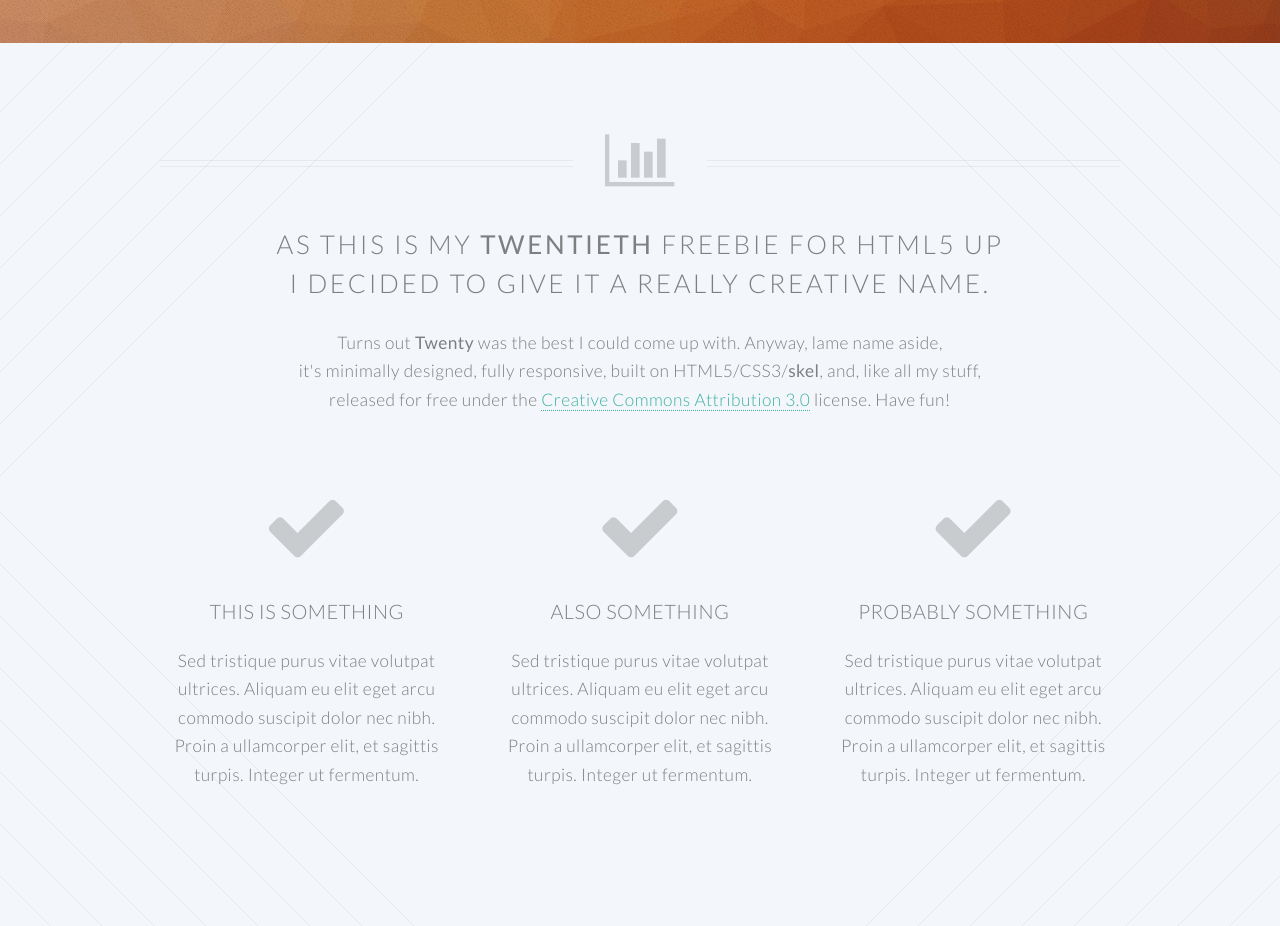
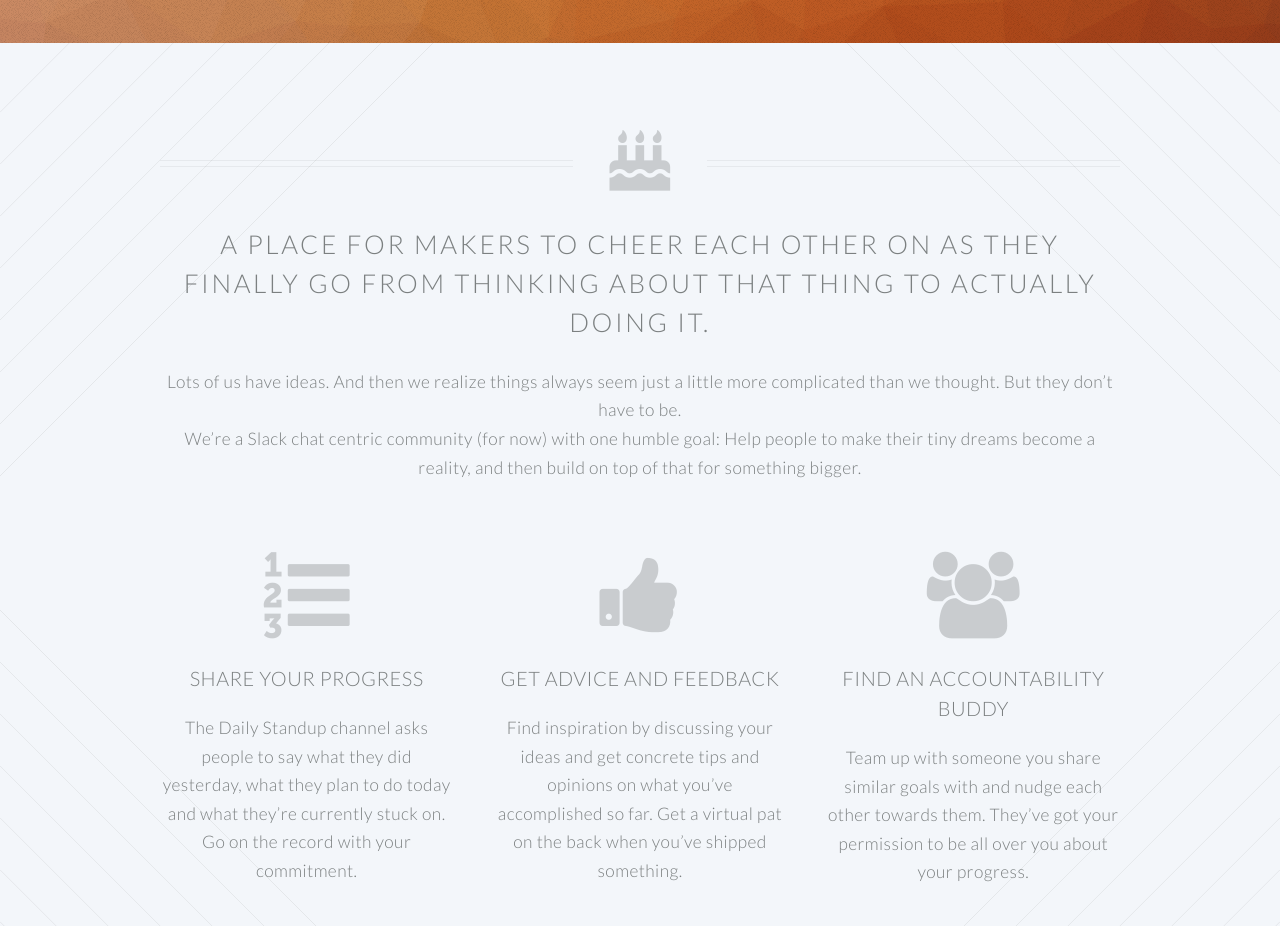
Before and after one commit to gitter-badger/smallmoves.club, a website: page index.html in a window 1280 px wide. Shown: the part 500-1426 px from the top of the page. Drawn offline with Linux system fonts and the light colour scheme.

Commit message:
First draft of landing page copy

```diff
--- a/index.html
+++ b/index.html
@@ -34,7 +34,7 @@
 				<h1 id="logo"><a href="/">Small Moves Club</a></h1>
 				<nav id="nav">
 					<ul>
-						<li class="current"><a href="#">About</a></li>
+						<li class="current"><a href="#main">About</a></li>
 						<li><a href="https://smallmoves.typeform.com/to/IqHTod" class="button special">Join For Free</a></li>
 					</ul>
 				</nav>
@@ -54,7 +54,7 @@
 					<header>
 						<h2>Small Moves Club</h2>
 					</header>
-					<p>A community to <strong>celebrate little victories</strong>.</p>
+					<p>A motivational community to <strong>celebrate little victories</strong>.</p>
 					<footer>
 						<ul class="buttons vertical">
 							<li><a href="#main" class="button fit scrolly">Tell Me More</a></li>
@@ -69,16 +69,11 @@
 			<article id="main">
 
 				<header class="special container">
-					<span class="icon fa-bar-chart-o"></span>
-					<h2>As this is my <strong>twentieth</strong> freebie for HTML5 UP
+					<span class="icon fa-birthday-cake"></span>
+					<h2>A place for makers to cheer each other on as they finally go from thinking about that thing to actually doing it.</h2>
+					<p>Lots of us have ideas. And then we realize things always seem just a little more complicated than we thought. But they don’t have to be.
 					<br />
-					I decided to give it a really creative name.</h2>
-					<p>Turns out <strong>Twenty</strong> was the best I could come up with. Anyway, lame name aside,
-					<br />
-					it's minimally designed, fully responsive, built on HTML5/CSS3/<strong>skel</strong>,
-					and, like all my stuff,
-					<br />
-					released for free under the <a href="http://html5up.net/license">Creative Commons Attribution 3.0</a> license. Have fun!</p>
+					We’re a Slack chat centric community (for now) with one humble goal: Help people to make their tiny dreams become a reality, and then build on top of that for something bigger.</p>
 				</header>
 
 				<!-- Two -->
@@ -87,33 +82,33 @@
 							<div class="4u 12u(narrower)">
 
 								<section>
-									<span class="icon featured fa-check"></span>
+									<span class="icon featured fa-list-ol"></span>
 									<header>
-										<h3>This is Something</h3>
+										<h3>Share your progress</h3>
 									</header>
-									<p>Sed tristique purus vitae volutpat ultrices. Aliquam eu elit eget arcu commodo suscipit dolor nec nibh. Proin a ullamcorper elit, et sagittis turpis. Integer ut fermentum.</p>
+									<p>The Daily Standup channel asks people to say what they did yesterday, what they plan to do today and what they’re currently stuck on. Go on the record with your commitment.</p>
 								</section>
 
 							</div>
 							<div class="4u 12u(narrower)">
 
 								<section>
-									<span class="icon featured fa-check"></span>
+									<span class="icon featured fa-thumbs-up"></span>
 									<header>
-										<h3>Also Something</h3>
+										<h3>Get advice and feedback</h3>
 									</header>
-									<p>Sed tristique purus vitae volutpat ultrices. Aliquam eu elit eget arcu commodo suscipit dolor nec nibh. Proin a ullamcorper elit, et sagittis turpis. Integer ut fermentum.</p>
+									<p>Find inspiration by discussing your ideas and get concrete tips and opinions on what you’ve accomplished so far. Get a virtual pat on the back when you’ve shipped something.</p>
 								</section>
 
 							</div>
 							<div class="4u 12u(narrower)">
 
 								<section>
-									<span class="icon featured fa-check"></span>
+									<span class="icon featured fa-users"></span>
 									<header>
-										<h3>Probably Something</h3>
+										<h3>Find an accountability buddy</h3>
 									</header>
-									<p>Sed tristique purus vitae volutpat ultrices. Aliquam eu elit eget arcu commodo suscipit dolor nec nibh. Proin a ullamcorper elit, et sagittis turpis. Integer ut fermentum.</p>
+									<p>Team up with someone you share similar goals with and nudge each other towards them. They’ve got your permission to be all over you about your progress.</p>
 								</section>
 
 							</div>
@@ -126,7 +121,7 @@
 
 				<header>
 					<h2>Ready to do <strong>something</strong>?</h2>
-					<p>Proin a ullamcorper elit, et sagittis turpis integer ut fermentum.</p>
+					<p>Small Moves Club isn’t just for tech products. You don’t even have to ‘ship’ something for the public. Write a short story, work on your garden, learn a new language, start a new hobby. Even if learning to code or launching an app isn’t your goal, we hope our method can give you that gentle push you needed to accomplish something you can be proud of.</p>
 				</header>
 				<footer>
 					<ul class="buttons">
```
